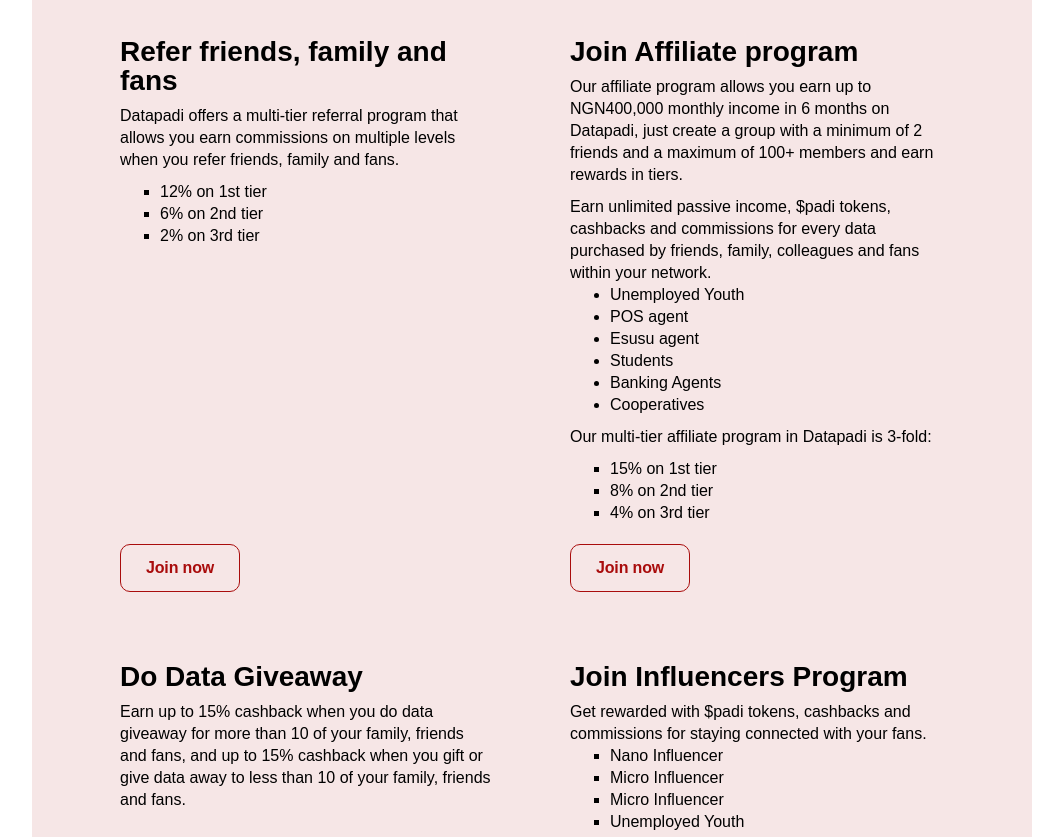
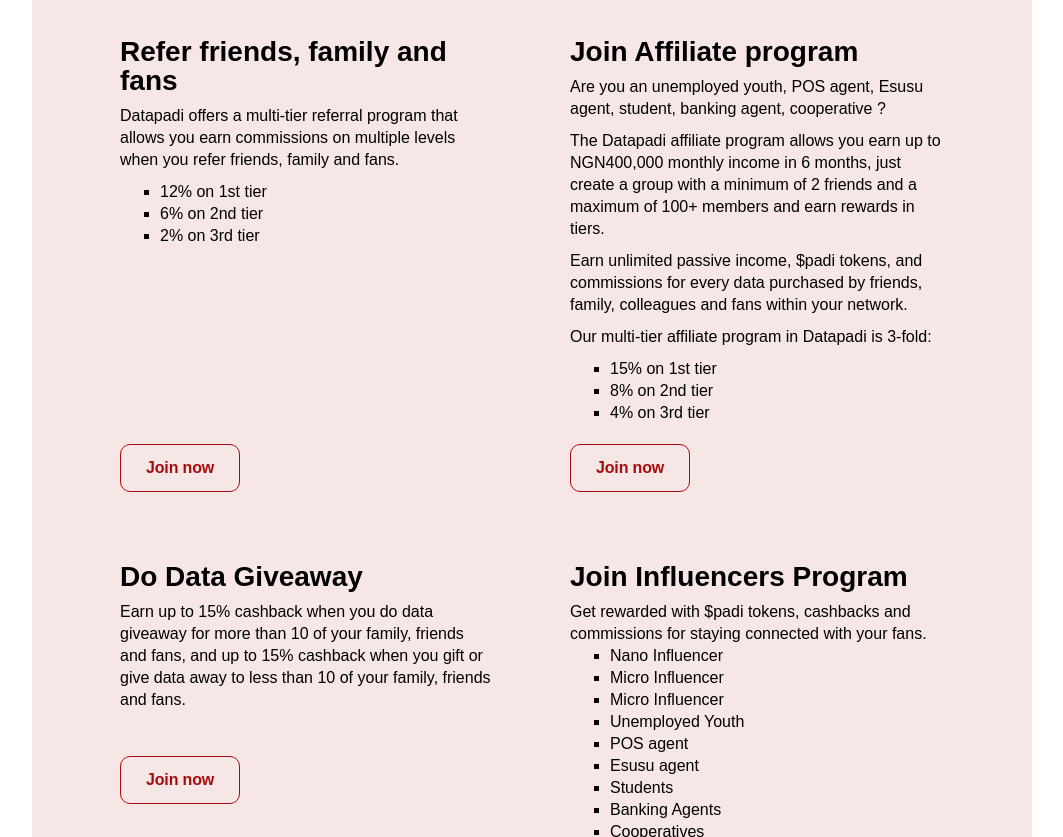
Before and after one commit to sanz112/datapadi, a plain HTML site: page www.letmespeak.org/index.html in a window 1280 px wide. Shown: the part 1827-2664 px from the top of the page, without its empty margins (108-1171 px from the left). Drawn offline with nearby package versions, Linux system fonts and the light colour scheme; a web font is replaced by a local one.

Commit message:
adjusted changes

```diff
--- a/www.letmespeak.org/index.html
+++ b/www.letmespeak.org/index.html
@@ -611,7 +611,8 @@ list-style-type: square;
           <div class="row11">
             <div class="col11 first">
               <div class="dd-toggle">
-                <img src="https://global-uploads.webflow.com/615998f78f900b06442cde55/615d136454254954842cb175_dd-ic.svg" loading="lazy" alt="" class="dd-ic"/><div class="dd-col">
+                <img src="https://global-uploads.webflow.com/615998f78f900b06442cde55/615d136454254954842cb175_dd-ic.svg" loading="lazy" alt="" class="dd-ic"/>
+                <div class="dd-col">
                   <h3 class="h3 mb10 dd-m">Refer friends, family and fans</h3>
                 </div>
                 <div class="rm-btn">Read more</div>
@@ -645,16 +646,15 @@ list-style-type: square;
               </div>
               <div class="dd-cont">
                 <div class="dd-text-block">
-                  <div class="v_col"><div class="par16 mb20 m2">  <p>Our affiliate program allows you earn up to NGN400,000 monthly income in 6 months on Datapadi, just create a group with a minimum of 2 friends and a maximum of 100+ members and earn rewards in tiers.</p>
-                    Earn unlimited passive income, $padi tokens, cashbacks and commissions for every data purchased by friends, family, colleagues and fans within your network.<br>
-                    <ul>
-                      <li>Unemployed Youth </li>
-                      <li>POS agent</li>
-                      <li>Esusu agent</li>
-                      <li>Students</li>
-                      <li> Banking Agents</li>
-                      <li> Cooperatives</li>
-                      </ul>
+                  <div class="v_col"><div class="par16 mb20 m2">  <p>
+                    Are you an unemployed youth, POS agent, Esusu agent, student, banking agent, cooperative ?
+                  </p>
+                  <p>
+                  The Datapadi affiliate program allows you earn up to NGN400,000 monthly income in 6 months, just create a group with a minimum of 2 friends and a maximum of 100+ members and earn rewards in tiers.
+                </p>
+                <p>
+                  Earn unlimited passive income, $padi tokens,  and commissions for every data purchased by friends, family, colleagues and fans within your network.
+                </p>
                     <p>Our multi-tier affiliate program in Datapadi is 3-fold:</p>
                     <ul class="b">
                       <li>15% on 1st tier</li>
```
